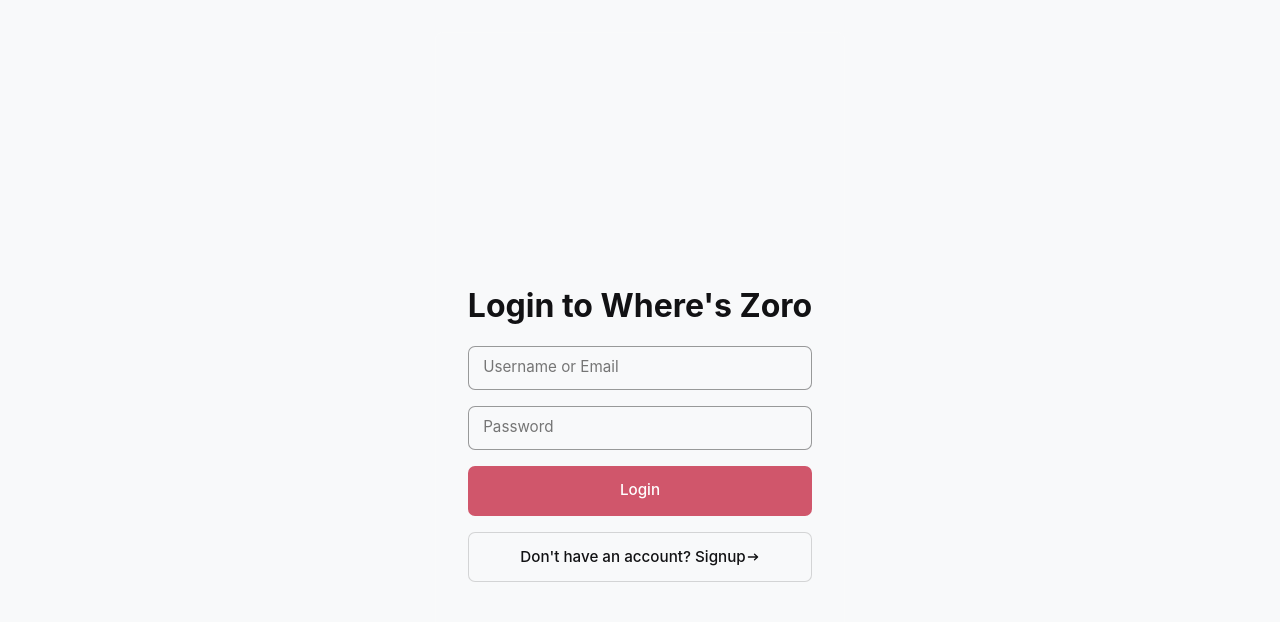
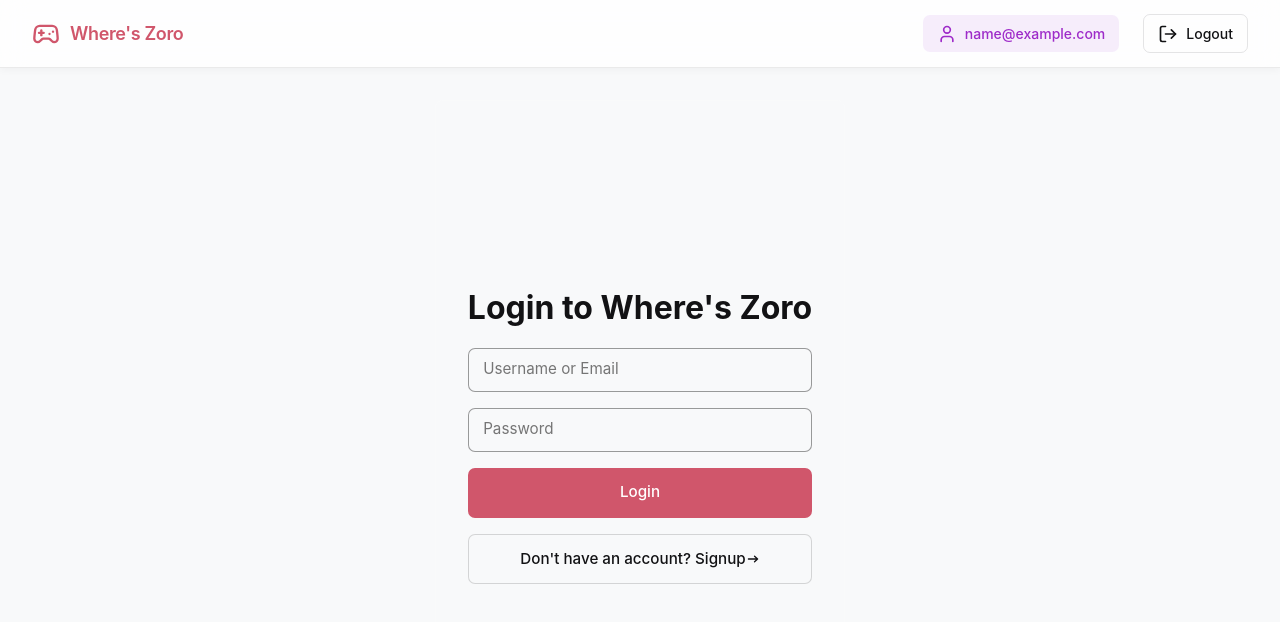
Before and after one commit to frrst-ian/where-is-zoro-client, a React (Vite) app: page /login in a window 1280 px wide. Shown: the top 622 px of the page. Built offline with nearby package versions, Linux system fonts and the light colour scheme; sample sign-in values are in the browser's storage.

Commit message:
feat: create navbar

```diff
--- a/src/App.jsx
+++ b/src/App.jsx
@@ -1,11 +1,13 @@
 import { BrowserRouter } from "react-router-dom";
 import AppRoutes from "./Routes";
+import Navbar from "./components/ui/Navbar";
 import "./styles/App.css";
 
 const App = () => {
   return (
     <BrowserRouter>
       <div className="app">
+        <Navbar />
         <main className="main">
           <AppRoutes />
         </main>
--- a/src/components/ui/GamePage.jsx
+++ b/src/components/ui/GamePage.jsx
@@ -59,7 +59,6 @@ const GamePage = ({
 
   return (
     <div className="gamePage">
-      <h1>Where's Zoro</h1>
       <Timer
         startTime={sessionStartTime}
         isActive={gameStatus === "playing"}
--- /dev/null
+++ b/src/components/ui/Navbar.jsx
@@ -0,0 +1,70 @@
+import { User, LogOut, Menu, X, Gamepad2 } from "lucide-react";
+import { useContext, useState } from "react";
+import { UserContext } from "../../context/UserContext";
+import { useNavigate } from "react-router-dom";
+import "../../styles/Navbar.css";
+
+const Navbar = () => {
+  const { user, logout } = useContext(UserContext);
+  const navigate = useNavigate();
+  const [mobileMenuOpen, setMobileMenuOpen] = useState(false);
+
+  const handleLogout = () => {
+    logout();
+    navigate("/login");
+    setMobileMenuOpen(false);
+  };
+
+  const toggleMobileMenu = () => {
+    setMobileMenuOpen(!mobileMenuOpen);
+  };
+
+  return (
+    <nav className="navbar">
+      <div className="navbar-container">
+        {/* Logo Section */}
+        <div className="navbar-logo">
+          <Gamepad2 size={28} strokeWidth={2} />
+          <span className="navbar-logo-text">Where's Zoro</span>
+        </div>
+
+        {/* Desktop Menu */}
+        {user && (
+          <div className="navbar-menu">
+            <div className="navbar-user">
+              <User size={20} />
+              <span className="navbar-username">{user.username || user.email}</span>
+            </div>
+            <button className="navbar-logout" onClick={handleLogout}>
+              <LogOut size={20} />
+              <span>Logout</span>
+            </button>
+          </div>
+        )}
+
+        {/* Mobile Menu Button */}
+        {user && (
+          <button className="navbar-mobile-toggle" onClick={toggleMobileMenu}>
+            {mobileMenuOpen ? <X size={24} /> : <Menu size={24} />}
+          </button>
+        )}
+      </div>
+
+      {/* Mobile Menu */}
+      {user && mobileMenuOpen && (
+        <div className="navbar-mobile-menu">
+          <div className="navbar-mobile-user">
+            <User size={20} />
+            <span>{user.username || user.email}</span>
+          </div>
+          <button className="navbar-mobile-logout" onClick={handleLogout}>
+            <LogOut size={20} />
+            <span>Logout</span>
+          </button>
+        </div>
+      )}
+    </nav>
+  );
+};
+
+export default Navbar;
--- a/src/styles/App.css
+++ b/src/styles/App.css
@@ -1,6 +1,6 @@
 /* Base Layout */
 .app {
-  min-height: 100vh;
+  height: 100%;
   display: flex;
   flex-direction: column;
   background: var(--background);
@@ -220,7 +220,7 @@
 /* Auth Pages (unchanged layout) */
 .login,
 .signup {
-  min-height: 100vh;
+  height: 100%;
   display: flex;
   align-items: center;
   justify-content: center;
@@ -307,7 +307,7 @@ a.btn:hover {
 
 /*Start game page*/
 .play-btn {
-  height: 100vh;
+  height: 70vh;
   display: flex;
   justify-content: center;
   align-items: center;
--- /dev/null
+++ b/src/styles/Navbar.css
@@ -0,0 +1,208 @@
+/* Navbar Container */
+.navbar {
+  background: rgba(255, 255, 255, 0.8);
+  border-bottom: 1px solid rgba(0, 0, 0, 0.08);
+  backdrop-filter: blur(12px) saturate(180%);
+  position: sticky;
+  top: 0;
+  z-index: 100;
+  box-shadow: 0 2px 8px rgba(0, 0, 0, 0.04);
+}
+
+.navbar-container {
+  max-width: 1400px;
+  margin: 0 auto;
+  padding: 0.875rem 2rem;
+  display: flex;
+  justify-content: space-between;
+  align-items: center;
+}
+
+/* Logo Section */
+.navbar-logo {
+  display: flex;
+  align-items: center;
+  gap: 0.625rem;
+  color: var(--primary);
+  cursor: pointer;
+  transition: transform 0.2s ease, opacity 0.2s ease;
+}
+
+.navbar-logo:hover {
+  transform: translateY(-1px);
+  opacity: 0.85;
+}
+
+.navbar-logo-text {
+  font-size: 1.125rem;
+  font-weight: 600;
+  letter-spacing: -0.02em;
+}
+
+/* Desktop Menu */
+.navbar-menu {
+  display: flex;
+  align-items: center;
+  gap: 1.5rem;
+}
+
+.navbar-user {
+  display: flex;
+  align-items: center;
+  gap: 0.5rem;
+  padding: 0.5rem 0.875rem;
+  background: rgba(158, 43, 201, 0.08);
+  border-radius: var(--rounding-normal);
+  color: var(--accent);
+  font-size: 0.875rem;
+  font-weight: 500;
+  transition: background 0.2s ease, transform 0.2s ease;
+}
+
+.navbar-user:hover {
+  background: rgba(158, 43, 201, 0.14);
+  transform: translateY(-1px);
+}
+
+.navbar-username {
+  max-width: 150px;
+  overflow: hidden;
+  text-overflow: ellipsis;
+  white-space: nowrap;
+}
+
+.navbar-logout {
+  display: flex;
+  align-items: center;
+  gap: 0.5rem;
+  padding: 0.5rem 0.875rem;
+  background: transparent;
+  border: 1px solid rgba(0, 0, 0, 0.1);
+  border-radius: var(--rounding-normal);
+  color: var(--text);
+  font-size: 0.875rem;
+  font-weight: 500;
+  cursor: pointer;
+  transition: all 0.2s ease;
+}
+
+.navbar-logout:hover {
+  background: rgba(208, 86, 107, 0.1);
+  border-color: var(--primary);
+  color: var(--primary);
+  transform: translateY(-1px);
+}
+
+/* Mobile Toggle Button */
+.navbar-mobile-toggle {
+  display: none;
+  align-items: center;
+  justify-content: center;
+  background: transparent;
+  border: none;
+  color: var(--text);
+  cursor: pointer;
+  padding: 0.5rem;
+  transition: background 0.2s ease;
+  border-radius: var(--rounding-normal);
+}
+
+.navbar-mobile-toggle:hover {
+  background: rgba(0, 0, 0, 0.05);
+}
+
+/* Mobile Menu */
+.navbar-mobile-menu {
+  display: none;
+  flex-direction: column;
+  gap: 0.75rem;
+  padding: 1rem 2rem 1.5rem;
+  border-top: 1px solid rgba(0, 0, 0, 0.06);
+  background: rgba(255, 255, 255, 0.95);
+  backdrop-filter: blur(12px);
+}
+
+.navbar-mobile-user {
+  display: flex;
+  align-items: center;
+  gap: 0.625rem;
+  padding: 0.75rem 1rem;
+  background: rgba(158, 43, 201, 0.08);
+  border-radius: var(--rounding-normal);
+  color: var(--accent);
+  font-size: 0.875rem;
+  font-weight: 500;
+}
+
+.navbar-mobile-logout {
+  display: flex;
+  align-items: center;
+  gap: 0.625rem;
+  padding: 0.75rem 1rem;
+  background: transparent;
+  border: 1px solid rgba(0, 0, 0, 0.1);
+  border-radius: var(--rounding-normal);
+  color: var(--text);
+  font-size: 0.875rem;
+  font-weight: 500;
+  cursor: pointer;
+  transition: all 0.2s ease;
+  width: 100%;
+  justify-content: center;
+}
+
+.navbar-mobile-logout:hover {
+  background: rgba(208, 86, 107, 0.1);
+  border-color: var(--primary);
+  color: var(--primary);
+}
+
+/* Tablet and Mobile Responsive */
+@media (max-width: 768px) {
+  .navbar-container {
+    padding: 0.875rem 1.5rem;
+  }
+
+  .navbar-menu {
+    display: none;
+  }
+
+  .navbar-mobile-toggle {
+    display: flex;
+  }
+
+  .navbar-mobile-menu {
+    display: flex;
+  }
+
+  .navbar-logo-text {
+    font-size: 1rem;
+  }
+
+  .navbar-username {
+    max-width: 120px;
+  }
+}
+
+@media (max-width: 480px) {
+  .navbar-container {
+    padding: 0.75rem 1rem;
+  }
+
+  .navbar-logo {
+    gap: 0.5rem;
+  }
+
+  .navbar-logo svg {
+    width: 24px;
+    height: 24px;
+  }
+
+  .navbar-logo-text {
+    font-size: 0.95rem;
+  }
+
+  .navbar-mobile-menu {
+    padding: 1rem 1rem 1.25rem;
+  }
+}
--- a/src/styles/index.css
+++ b/src/styles/index.css
@@ -79,6 +79,10 @@ a {
   color: var(--text);
 }
 
+html, body , #root {
+  height: 100%;
+}
+
 :root {
   --text: #121214;
   --text2: #f8f9fa;
```
